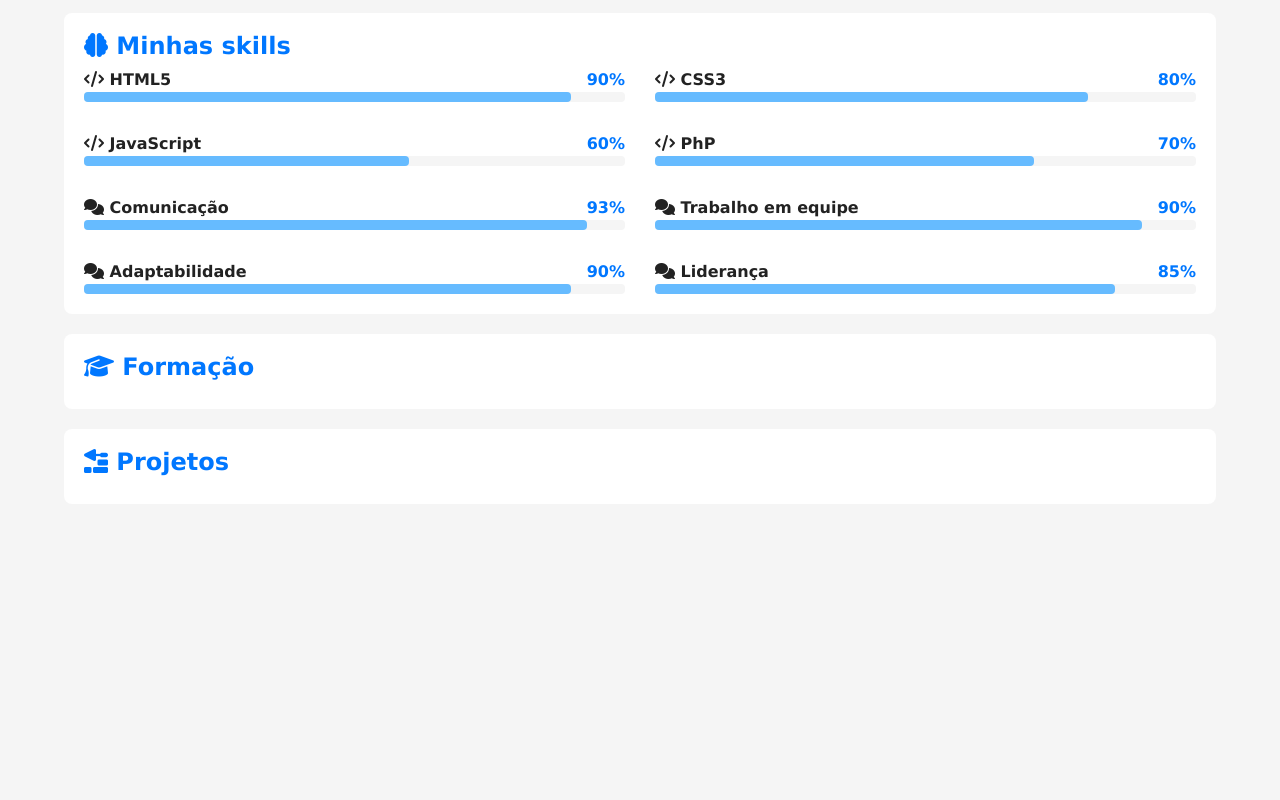
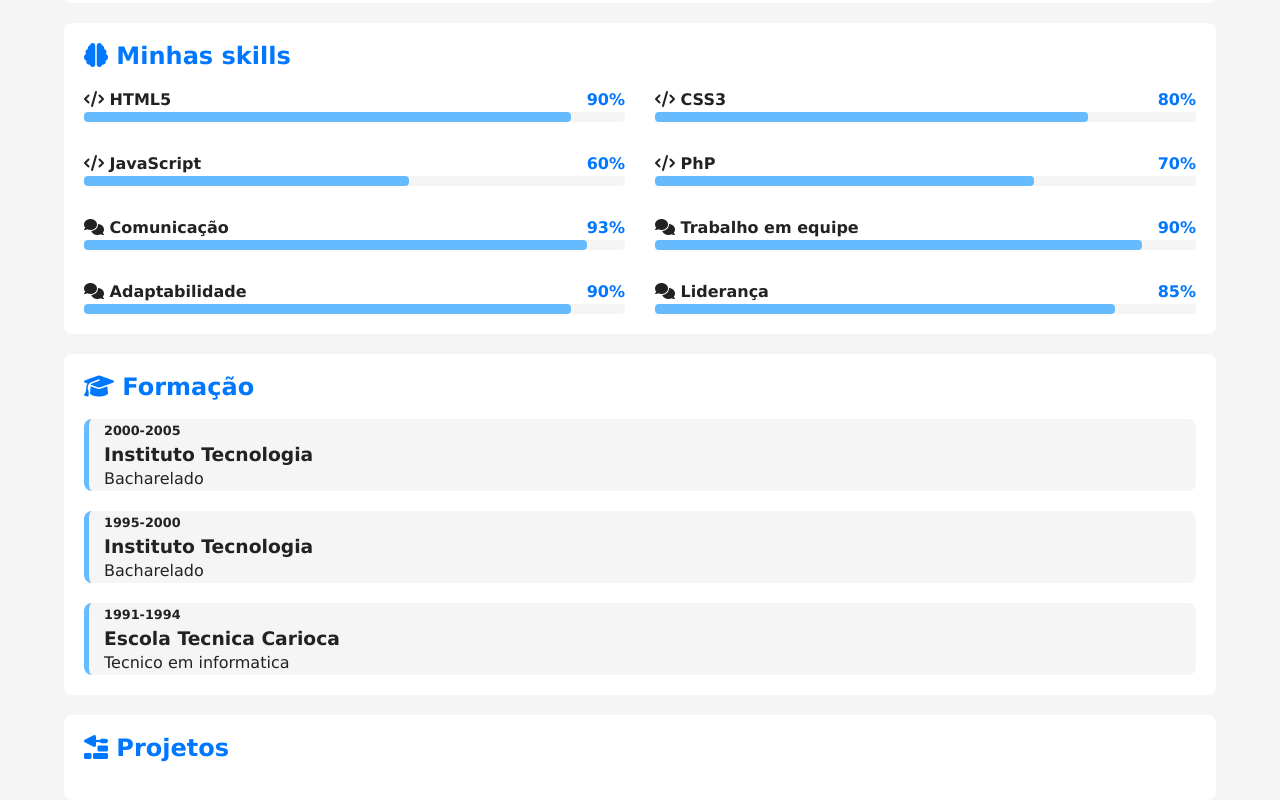
Before and after one commit to dipirona-01/Projeto-Portifolio, a plain HTML site: page index.html in a window 1280 px wide. Shown: the part 886-1686 px from the top of the page. Before the commit the page ends 1410 px from the top, so only its background shows below. Drawn offline with Linux system fonts and the light colour scheme.

Commit message:
formação

```diff
--- a/estilos/style.css
+++ b/estilos/style.css
@@ -122,7 +122,7 @@
 
 article h2{
   color: var(--destaque);
-  margin-bottom: 10px;
+  margin-bottom: 20px;
 }
 
 .video-container{
@@ -176,6 +176,39 @@
   border-radius: 4px;
 }
 
+#formacao-container{
+  display: flex;
+  flex-direction: column-reverse;
+  gap: 20px;
+}
+
+#formacao-container .curso{
+  background-color: var(--fundo-principal);
+  border-radius: 8px;
+  border-left: 5px solid var(--destaque-inverso);
+  padding-left: 15px;
+  transition: border-width 0.3s, border-color 0.5s;
+}
+
+#formacao-container .curso:hover{
+  border-left-width: 15px;
+  border-color: var(--destaque);
+  cursor: pointer;
+}
+
+#formacao-container .periodo{
+  font-size: 0.8em;
+  color: var(--texto);
+  font-weight: bold;
+}
+
+#formacao-container .intituicao{
+  font-size: 1.1em;
+  color: var(--destaque-inverso);
+}
+
+
+
 @media screen and (min-width: 768px){
   #skill-container {
     grid-template-columns: 1fr 1fr;
--- a/index.html
+++ b/index.html
@@ -172,6 +172,27 @@
 
             <article id="formacao">
                 <h2><i class="fa-solid fa-graduation-cap"></i> Formação</h2>
+
+                <div id="formacao-container">
+                    <div class="curso">
+                        <p class="periodo">1991-1994</p>
+                        <h3 class="instituicao"> Escola Tecnica Carioca</h3>
+                        <p class="titulacao"> Tecnico em informatica</p>
+                    </div>
+
+                    <div class="curso">
+                        <p class="periodo">1995-2000</p>
+                        <h3 class="instituicao"> Instituto Tecnologia</h3>
+                        <p class="titulacao"> Bacharelado</p>
+                    </div>
+
+                    <div class="curso">
+                        <p class="periodo">2000-2005</p>
+                        <h3 class="instituicao"> Instituto Tecnologia</h3>
+                        <p class="titulacao"> Bacharelado</p>
+                    </div>
+                </div>
+
             </article> <!--Fim do #formacao-->
 
             <article id="projetos">
```
